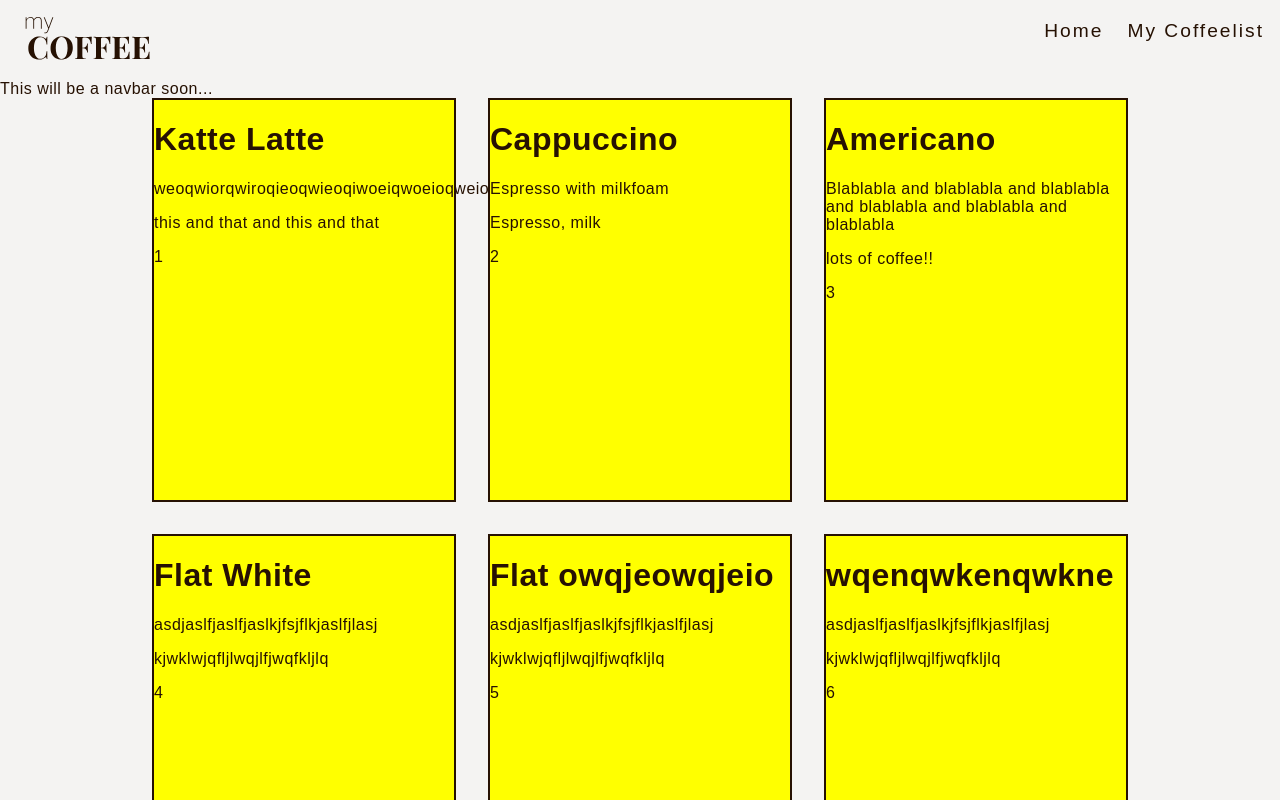
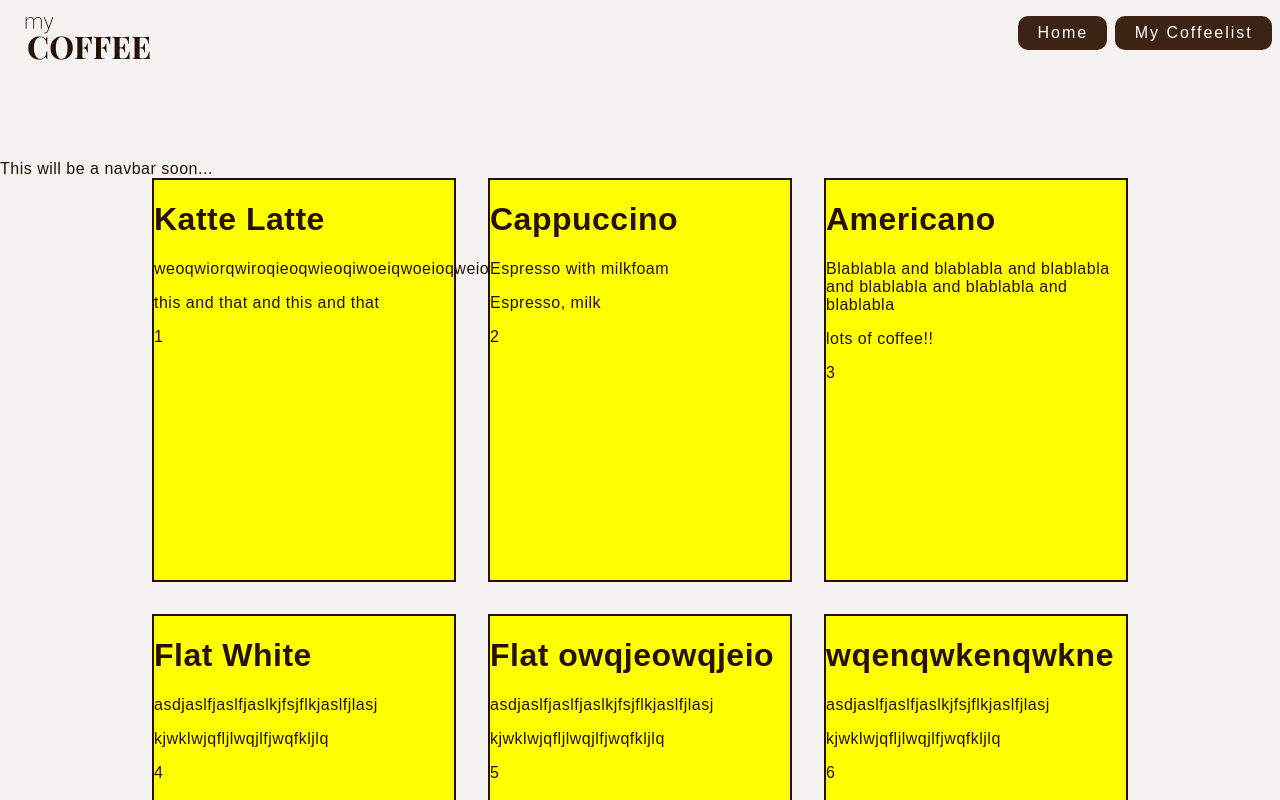
Before and after one commit to fiababiakandersson/mycoffee, a React (Create React App) app: page / in a window 1280 px wide. Shown: the top 800 px of the page. Built offline with nearby package versions, Linux system fonts and the light colour scheme.

Commit message:
fixed background on links in nav

```diff
--- a/src/index.css
+++ b/src/index.css
@@ -17,7 +17,7 @@ code {
 
 .header {
   background: var(--mainWhite);
-  height: 5rem;
+  height: 10rem;
   display: flex;
   justify-content: space-between;
 }
@@ -33,14 +33,17 @@ code {
 
 }
 .nav-links a {
+  background: #3D2314;
+  color: white;
   text-transform: capitalize;
   display: inline-block;
   font-weight: bold;
   margin-right: 0.5rem;
   font-weight: 400;
   letter-spacing: 2px;
-  font-size: 1.2rem;
-  padding: 0.25rem 0.5rem;
+  font-size: 1rem;
+  padding: 0.5rem 1.2rem .5rem 1.2rem;
+  border-radius: 10px;
   transition: var(--mainTransition);
 }
 .nav-links a:hover {
```
